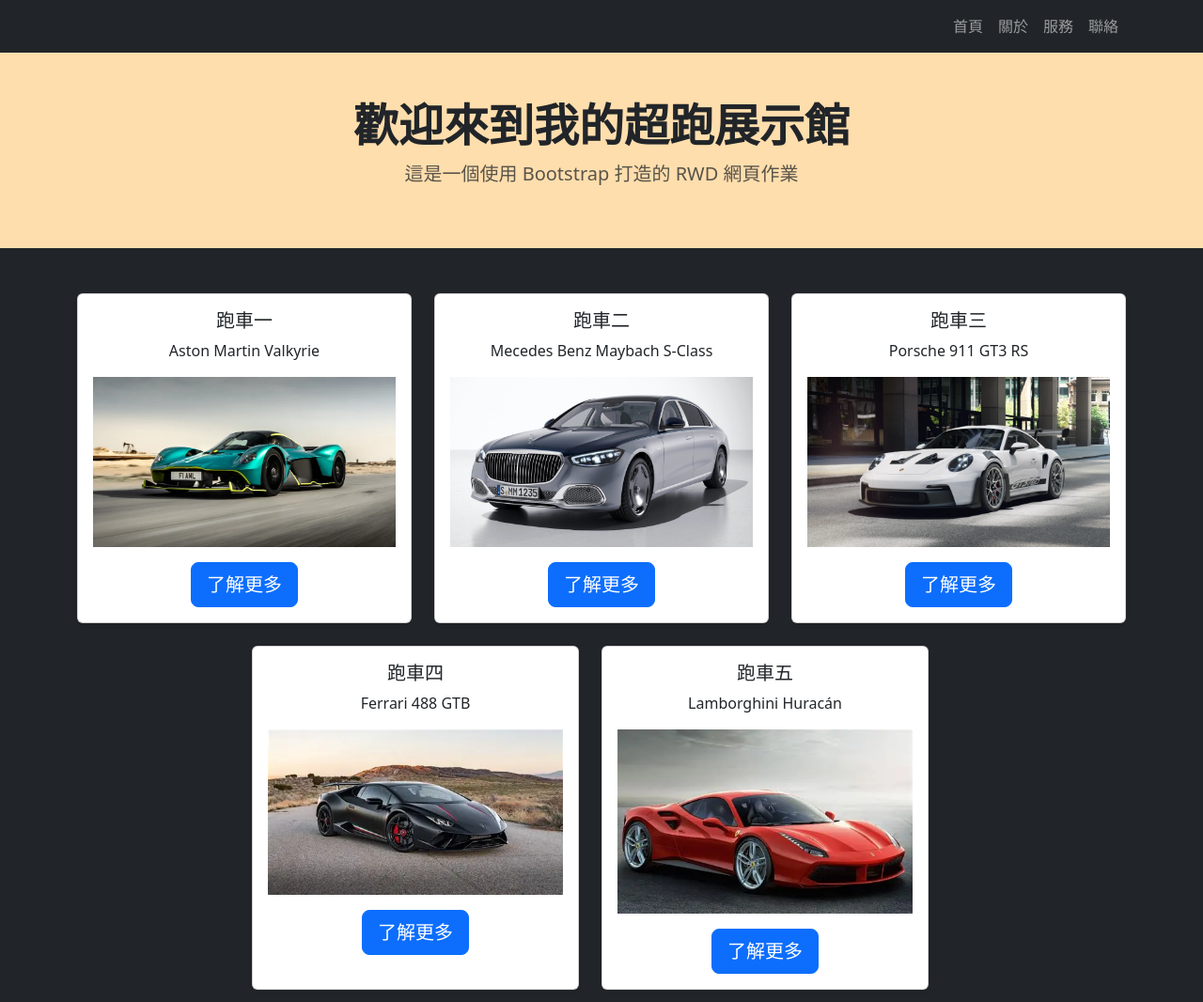
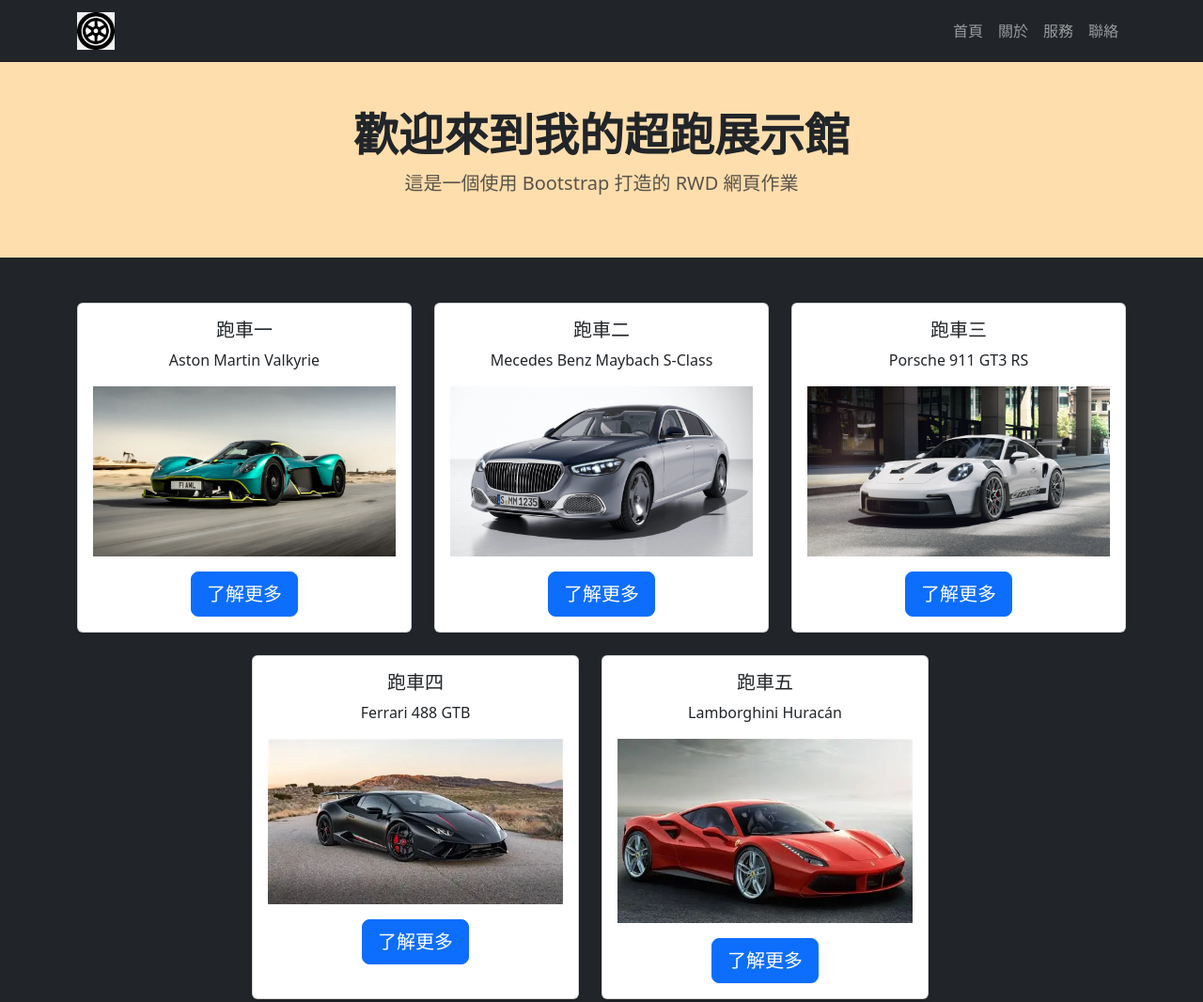
Before and after one commit to n4sbhehe/n4sbhehe.github.io, a plain HTML site: page index.html in a window 1280 px wide. Shown: the top 1066 px of the page at 94% size. Drawn offline with nearby package versions, Linux system fonts and the light colour scheme.

Commit message:
Update index.html

```diff
--- a/index.html
+++ b/index.html
@@ -11,7 +11,7 @@
     <nav class="navbar navbar-expand-lg navbar-dark bg-dark">
         <div class="container">
 
-        <a class="navbar-brand" href="#"><img src="photo/home.png" alt="" width="40px"></a>
+        <a class="navbar-brand" href="#"><img src="home.png" alt="" width="40px"></a>
         <button class="navbar-toggler" type="button" data-bs-toggle="collapse" data-bs-target="#navbarNav">
             <span class="navbar-toggler-icon"></span>
         </button>
```
